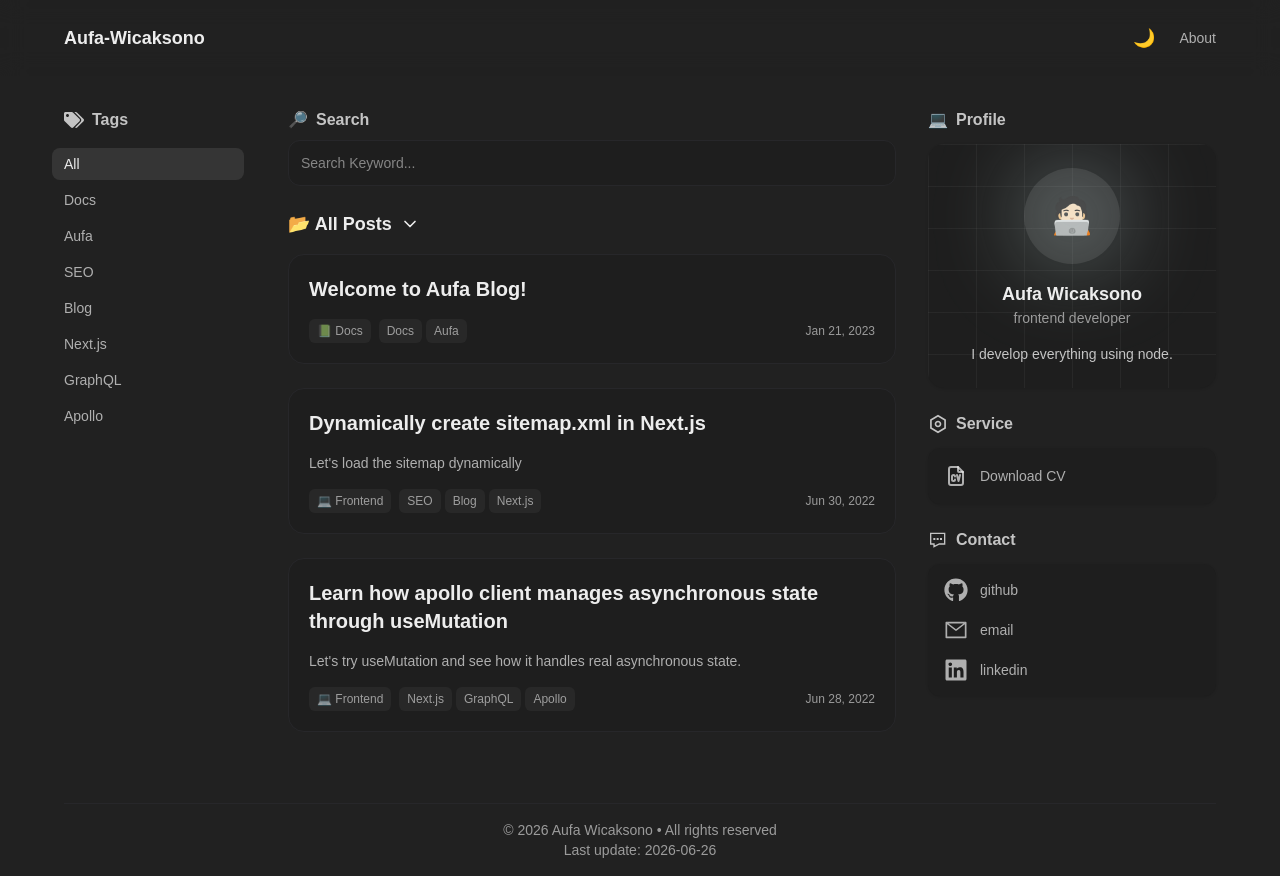
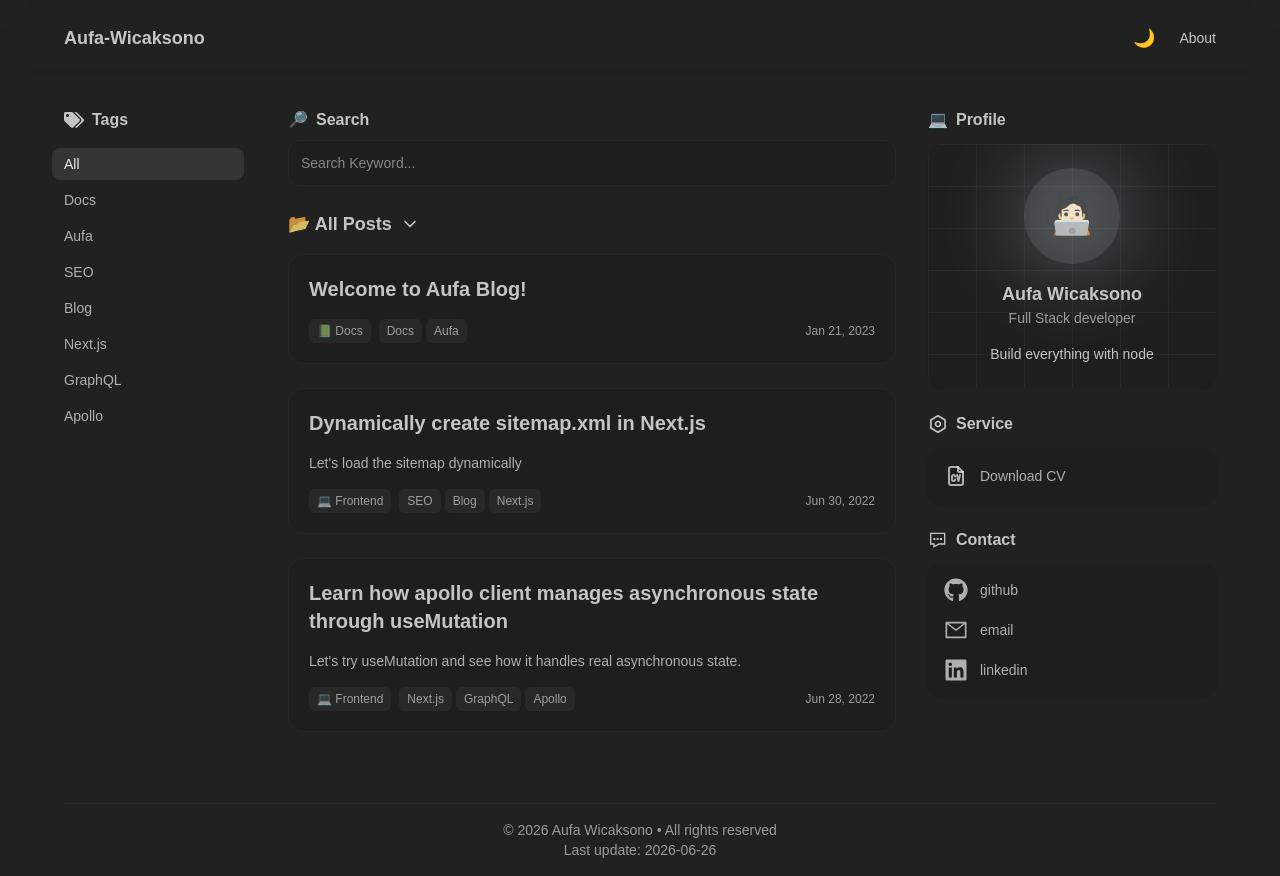
Before and after one commit to Aufa18/nextjs-persblog, a Next.js app: page / in a window 1280 px wide. Built offline with nearby package versions, Linux system fonts and the light colour scheme.

Commit message:
fix: update profile data and improve component styles for better readability

```diff
--- a/app/layout.tsx
+++ b/app/layout.tsx
@@ -6,7 +6,6 @@ import Footer from '@/components/Footer';
 export default function RootLayout({ children }: { children: React.ReactNode }) {
   return (
     <html lang="en" suppressHydrationWarning>
-      {/* Background utama menyesuaikan tema */}
       <body className="bg-background text-foreground">
         <Providers>
             <Navbar />
--- a/app/page.tsx
+++ b/app/page.tsx
@@ -5,23 +5,19 @@ import PostCard from '@/components/PostCard';
 import LeftSidebar from '@/components/LeftSidebar';
 import RightSidebar from '@/components/RightSidebar';
 import { posts } from '@/data/blogData';
-// Pastikan Anda mengimpor ikon dari react-icons (atau lucide-react jika Anda pakai itu)
 import { FiChevronDown } from 'react-icons/fi';
 
 export default function Home() {
   const [selectedTag, setSelectedTag] = useState<string | null>(null);
   const [searchQuery, setSearchQuery] = useState('');
 
-  // 1. State baru untuk Kategori
   const [selectedCategory, setSelectedCategory] = useState<string | null>(null);
   const [isCategoryOpen, setIsCategoryOpen] = useState(false);
 
-  // 2. Ekstrak daftar kategori unik dari data posts (Otomatis)
   const categories = Array.from(new Set(posts.map((post) => post.category)));
 
   const normalizedQuery = searchQuery.trim().toLowerCase();
 
-  // 3. Logika Filter Diperbarui (Mencakup Tag, Search, DAN Kategori)
   const filteredPosts = posts.filter((post) => {
     const matchesTag = !selectedTag || post.tags.includes(selectedTag);
     const matchesCategory = !selectedCategory || post.category === selectedCategory;
@@ -36,7 +32,6 @@ export default function Home() {
 
     const matchesSearch = !normalizedQuery || searchableText.includes(normalizedQuery);
 
-    // Harus lolos ketiga filter ini
     return matchesTag && matchesSearch && matchesCategory;
   });
 
@@ -70,7 +65,7 @@ export default function Home() {
           <div className="relative">
             <button
               onClick={() => setIsCategoryOpen(!isCategoryOpen)}
-              className="font-bold text-lg flex items-center gap-2 hover:opacity-80 transition-opacity focus:outline-none group"
+              className="font-semibold text-foreground/80 text-lg flex items-center gap-2 hover:opacity-80 transition-opacity focus:outline-none group"
             >
               {searchQuery
                 ? `Search results for "${searchQuery}"`
--- a/components/Navbar.tsx
+++ b/components/Navbar.tsx
@@ -13,7 +13,7 @@ export default function Navbar() {
     <nav className="sticky top-0 z-50 w-full backdrop-blur-md">
       <div className="max-w-300 mx-auto px-6 flex items-center justify-between py-6">
 
-      <Link href="/" className="text-lg font-bold">
+      <Link href="/" className="text-lg font-bold text-foreground/80">
         Aufa-Wicaksono
       </Link>
       <div className="flex items-center space-x-6 text-sm">
@@ -26,7 +26,7 @@ export default function Navbar() {
             {theme === 'dark' ? '🌙' : '☀️'}
           </button>
         )}
-        <Link href="/about" className="text-foreground/70 dark:text-foreground/70 hover:text-foreground transition">
+        <Link href="/about" className="text-foreground/80 hover:text-foreground transition">
           About
         </Link>
       </div>
--- a/components/PostCard.tsx
+++ b/components/PostCard.tsx
@@ -10,7 +10,7 @@ export default function PostCard({ post, isFeatured }: PostProps) {
     <Link href={post.link} className="block group">
       <div className="p-5 bg-card border border-border rounded-2xl hover:shadow-lg transition-all">
 
-        <h3 className="text-xl font-bold text-foreground mb-4 transition-colors">
+        <h3 className="text-xl font-semibold text-foreground/80 mb-4 transition-colors">
           {post.title}
         </h3>
 
--- a/components/RightSidebar.tsx
+++ b/components/RightSidebar.tsx
@@ -30,7 +30,7 @@ export default function RightSidebar() {
             <span className="text-4xl">🧑🏻‍💻</span>
           </div>
 
-          <h2 className="relative z-10 text-lg font-bold text-foreground">
+          <h2 className="relative z-10 text-lg font-bold text-foreground/80">
             {profileData.name}
           </h2>
           <p className="relative z-10 text-sm text-foreground/60 mb-4">{profileData.role}</p>
--- a/data/blogData.ts
+++ b/data/blogData.ts
@@ -1,7 +1,7 @@
 export const profileData = {
   name: "Aufa Wicaksono", //
-  role: "frontend developer", //
-  bio: "I develop everything using node.", //
+  role: "Full Stack developer", //
+  bio: "Build everything with node", //
 };
 
 export const tags = [
```
